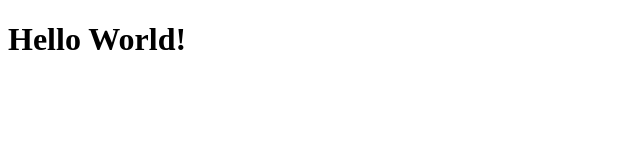
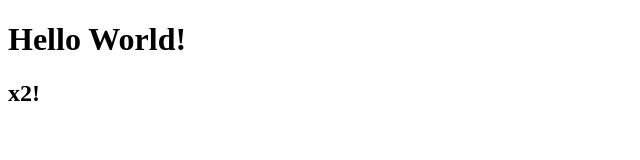
Before and after one commit to crew7-beyondtrust/pagesite, a plain HTML site: page index.html in a window 1280 px wide. Shown: the full height of the page, 0-640 px from the left. Drawn offline with Linux system fonts and the light colour scheme.

Commit message:
Update index.html

```diff
--- a/index.html
+++ b/index.html
@@ -7,5 +7,6 @@
 </head>
 <body>
     <h1>Hello World!</h1>
+    <h2>x2!</h2>
 </body>
 </html>
```
